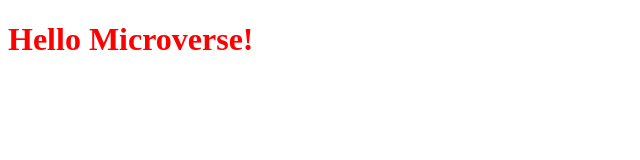
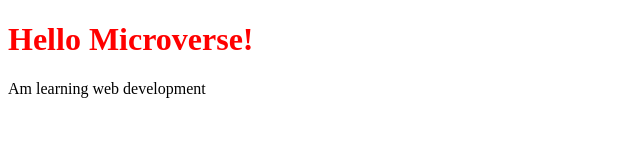
Before and after one commit to Robison-faike123/microverse-hello-, a plain HTML site: page index.html in a window 1280 px wide. Shown: the whole page, without its empty margins (0-640 px from the left). Drawn offline with Linux system fonts and the light colour scheme.

Commit message:
Update index.html

```diff
--- a/index.html
+++ b/index.html
@@ -9,5 +9,6 @@
 </head>
 <body>
     <h1>Hello Microverse!</h1>
+    <p>Am learning web development</p>
 </body>
 </html>
```
